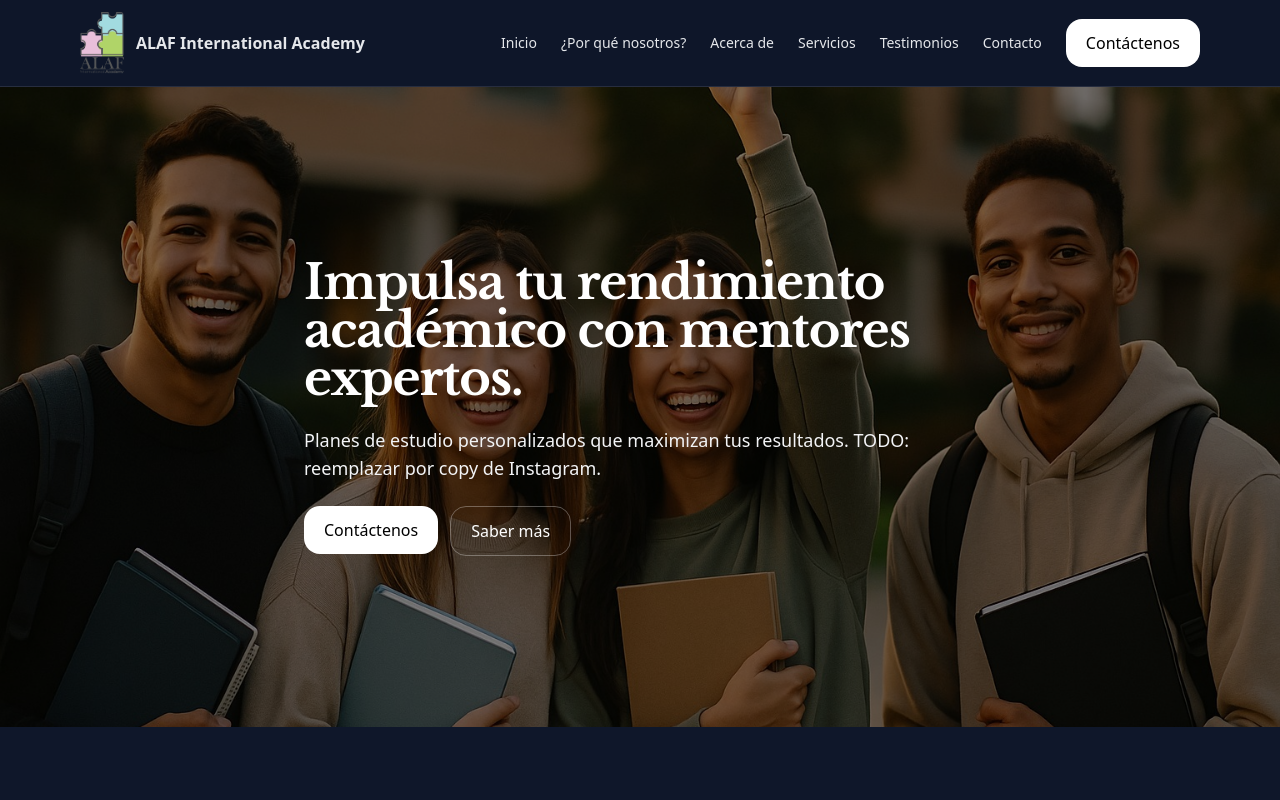
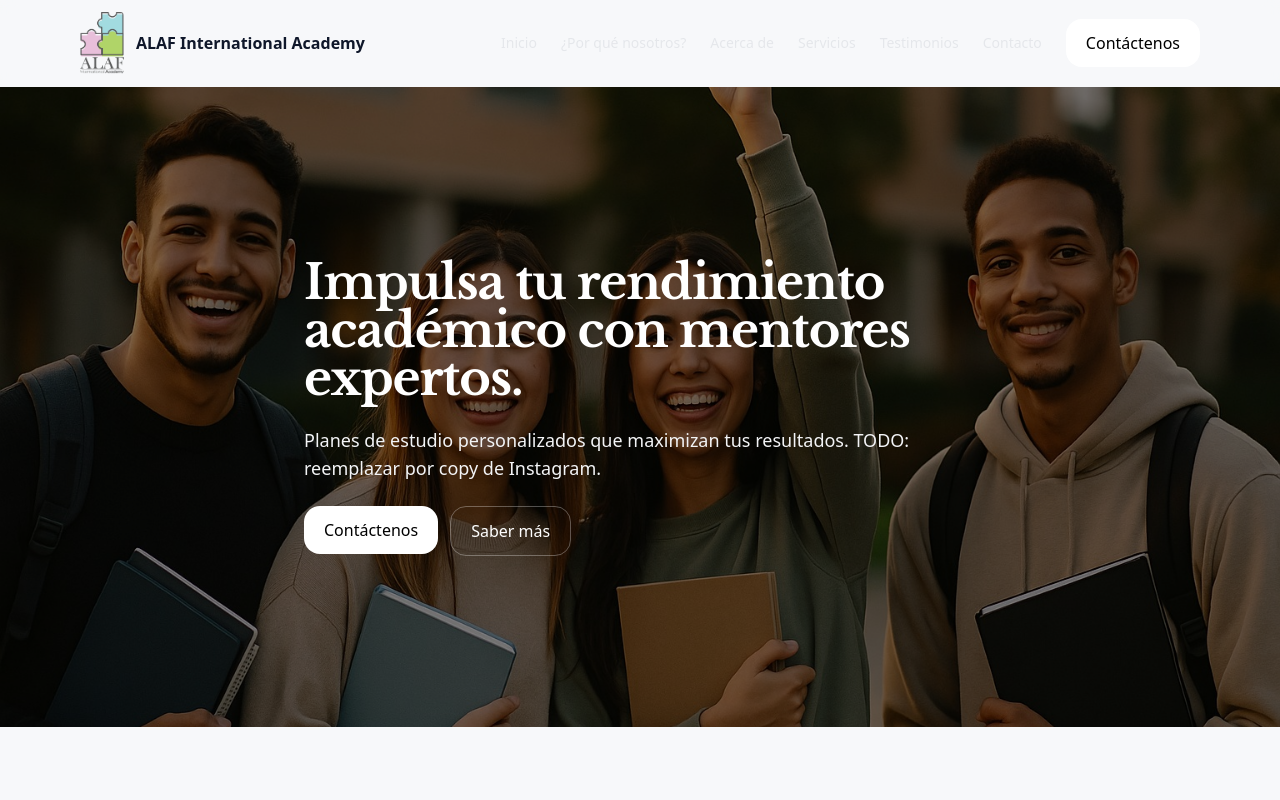
Before and after one commit to lulabtechnology/Alaf, a Next.js app: page / in a window 1280 px wide. Shown: the top 800 px of the page. Built offline with nearby package versions, Linux system fonts and the light colour scheme.

Commit message:
Update tailwind.config.ts

```diff
--- a/tailwind.config.ts
+++ b/tailwind.config.ts
@@ -1,34 +1,54 @@
 import type { Config } from "tailwindcss";
-
 
 const config: Config = {
   darkMode: ["class"],
-content: [
-"./app/**/*.{ts,tsx}",
-"./components/**/*.{ts,tsx}"
-],
+  content: ["./app/**/*.{ts,tsx}", "./components/**/*.{ts,tsx}"],
   theme: {
     extend: {
       colors: {
+        // Paleta clara y profesional
+        brand: {
+          // primario profundo (azul petróleo)
+          primary: "#173B5F",
+          // primario claro para hovers y fondos suaves
+          primaryLight: "#E9F1F7",
+          // acentos (celeste suavizado y lima suave)
+          sky: "#4AA8D8",
+          lime: "#8BCB6D",
+          // rosa muy tenue para badges
+          pink: "#F6DDE6",
+        },
+        neutralx: {
+          bg: "#F7F8FA",         // fondo general
+          surface: "#FFFFFF",    // tarjetas/sections
+          border: "#E6E8EC",     // bordes sutiles
+          text: "#0F172A",       // texto principal (slate-900)
+          muted: "#4B5563",      // texto secundario (slate-600)
+        },
+        // Compat con tus clases anteriores
         base: {
-bg: "#0f172a", // slate-900-ish (charcoal)
-card: "#111827",
-text: "#e5e7eb"
+          bg: "#F7F8FA",
+          card: "#FFFFFF",
+          text: "#0F172A",
         },
         accent: {
-lime: "#8BC34A", // desaturado inspirado en logo
-sky: "#6EC1E4",
-pink: "#F3C6D3"
-}
+          lime: "#8BCB6D",
+          sky: "#4AA8D8",
+          pink: "#F6DDE6",
+        },
       },
       borderRadius: {
-'2xl': '1rem'
+        "2xl": "1rem",
       },
       boxShadow: {
-soft: "0 10px 25px -10px rgba(0,0,0,0.35)"
-}
-}
+        soft: "0 10px 25px -12px rgba(16, 24, 40, 0.15)",
+        nav: "0 6px 20px -10px rgba(16, 24, 40, 0.18)",
       },
-plugins: []
+      maxWidth: {
+        "7xl": "80rem",
+      },
+    },
+  },
+  plugins: [],
 };
 export default config;
```
Lines whose indentation alone changed are shown as unchanged.
